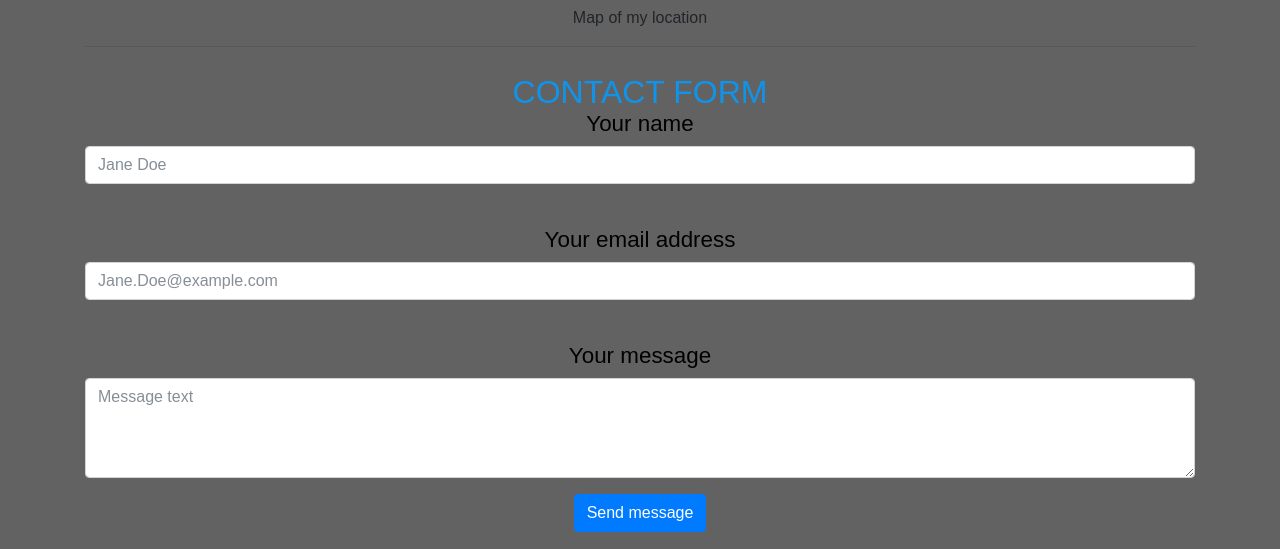
After one commit to skar1962/sudeshpatel, a PHP site: page /contact.php in a window 1280 px wide. The commit adds this page. Shown: the part 657-1206 px from the top of the page. Run offline with PHP 8.4, Linux system fonts and the light colour scheme; some libraries are stand-ins or nearby versions.

Commit message:
new contact web page

```diff
--- /dev/null
+++ b/contact.php
@@ -0,0 +1,79 @@
+<!DOCTYPE html>
+<html lang="en">
+	<head>
+		<title>Contact Sudesh</title>
+		<meta charset="utf-8">
+
+		<!-- meta tag required by Bootstrap fpr mobile first development-->
+		<meta name="viewport" content="width=device-width, initial-scale=1, shrink-to-fit=no">
+
+		<!-- Bootstrap stylesheet -->
+		<link rel="stylesheet" href="https://maxcdn.bootstrapcdn.com/bootstrap/4.0.0-beta.2/css/bootstrap.min.css" integrity="sha384-PsH8R72JQ3SOdhVi3uxftmaW6Vc51MKb0q5P2rRUpPvrszuE4W1povHYgTpBfshb" crossorigin="anonymous">
+
+		<link rel="stylesheet" type="text/css" href="styles.css" >
+
+		<script type="text/javascript" src="script.js"></script>
+
+
+	</head>
+	<body>
+		<?php require_once 'includes/header.php'; ?>
+
+		<main role="main">
+
+			<section class="jumbotron text-center">
+                <div class="container">
+                    <h1 class="jumbotron-heading">Contact Me</h1>
+                    <p>Feel free to use the <a href="#contactform"> contact form</a> below or send an email directly to <strong>sudesh.patel@outlook.com</strong> if you are interested in more information about anything contained on my web sites.</p>
+
+                </div>
+            </section>
+
+
+            <div class="container text-center">
+                <!-- Google Map -->
+					<br>
+                    <iframe src="https://www.google.com/maps/embed?pb=!1m14!1m12!1m3!1d4983.682234616426!2d0.7177009309104398!3d51.35083216327578!2m3!1f0!2f0!3f0!3m2!1i1024!2i768!4f13.1!5e0!3m2!1sen!2suk!4v1517768998351" width="100%" height="350" frameborder="0" style="border:0" allowfullscreen></iframe>
+                    <caption>Map of my location</caption>
+                    <hr>
+                <!-- End Google Map -->
+
+                <form class="form-horizontal" id="contactform" method="POST" action="email.php" target="_blank">
+                    <h1>Contact Form </h1>
+                    <h2>
+                        <div class="form-group">
+                            <label for="customerNameLabel">Your name</label>
+                            <input class="form-control" type="text" id="customerName1" name="CustomerName" required maxlength="40" placeholder="Jane Doe">
+                            <br>
+                        </div>
+                        <div class="form-group">
+                            <label for="emailAddLabel">Your email address</label>
+                            <input class="form-control" type="email" id="emailAdd1" name="EmailAdd" required maxlength="40" placeholder="Jane.Doe@example.com">
+                            <br>
+                        </div>
+                        <div class="form-group">
+                            <label for="messageLabel">Your message</label>
+                            <textarea class="form-control" type="text" name="Message" id="message1" cols="40" rows="4" maxlength="500" placeholder="Message text"></textarea>
+                        </div>
+                    </h2>
+                    <input class="btn btn-primary" type="submit" id="sendForm" value="Send message"></p>
+                </form>
+            </div> <!-- modal-body -->
+
+		</main>
+
+
+		<!-- Bootstrap core JavaScript
+		================================================== -->
+		<!-- Placed at the end of the document so the pages load faster -->
+		<script src="https://code.jquery.com/jquery-3.2.1.slim.min.js" integrity="sha384-KJ3o2DKtIkvYIK3UENzmM7KCkRr/rE9/Qpg6aAZGJwFDMVNA/GpGFF93hXpG5KkN" crossorigin="anonymous"></script>
+		<script>window.jQuery || document.write('<script src="../../../../assets/js/vendor/jquery.min.js"><\/script>')</script>
+
+
+		<script src="https://cdnjs.cloudflare.com/ajax/libs/popper.js/1.12.3/umd/popper.min.js" integrity="sha384-vFJXuSJphROIrBnz7yo7oB41mKfc8JzQZiCq4NCceLEaO4IHwicKwpJf9c9IpFgh" crossorigin="anonymous"></script>
+		<script src="https://maxcdn.bootstrapcdn.com/bootstrap/4.0.0-beta.2/js/bootstrap.min.js" integrity="sha384-alpBpkh1PFOepccYVYDB4do5UnbKysX5WZXm3XxPqe5iKTfUKjNkCk9SaVuEZflJ" crossorigin="anonymous"></script>
+
+
+	</body>
+	<?php require_once 'includes/footer.php'; ?>
+</html>
--- a/includes/header.php
+++ b/includes/header.php
@@ -19,8 +19,14 @@
 					<a class="nav-link" href="recipes.php">My Recipes</a>
 				</li>
 				<li class="nav-item">
+					<a class="nav-link" href="contact.php">Contact Me</a>
+
+				</li>
+				<!--
+				<li class="nav-item">
 					<a class="nav-link disabled" href="#">Contact Me</a>
 				</li>
+				-->
 			</ul>
 			<!--
 			<form class="form-inline mt-2 mt-md-0">
--- a/styles.css
+++ b/styles.css
@@ -39,3 +39,8 @@
   height:50px;
   padding:10px;
 }
+
+
+textarea.form-control{
+  height:100px;
+}
--- a/travel.php
+++ b/travel.php
@@ -46,7 +46,6 @@
                             <span class="badge badge-primary">July 2016</span>
                             <div class="card-block">
                                 <p class="card-text"><a target="_blank" href="https://tourisme-colmar.com/en/#/gallery/recent">Colmar</a> in the Alsace region of France, near the french german border.</p>
-
                             </div>
                         </div>
 
```
Also changed, not shown: email.php (added, +48 -0 lines), index.php (+5 -3 lines).
